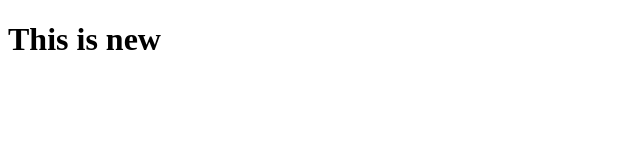
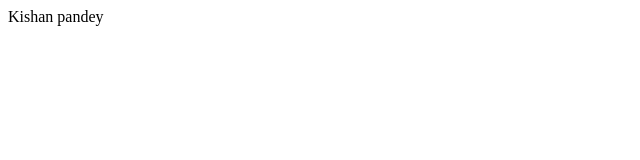
Before and after one commit to Kishan-panday/Learn_javascript, a plain HTML site: page index.html in a window 1280 px wide. Shown: the whole page, without its empty margins (0-640 px from the left). Drawn offline with Linux system fonts and the light colour scheme.

Commit message:
first commit

```diff
--- a/index.html
+++ b/index.html
@@ -6,9 +6,10 @@
     <title>Document</title>
 </head>
 <body>
-    <h1>
-    This is new
-    </h1>
-    <a></a>
+    Kishan pandey
 </body>
+<script>
+    console.log("my name is kishan")
+ </script>
+<script src="learn javascript/hellow.js"></script>
 </html>
```
Also changed, not shown: hellow.js (added), java script/p.js/p.js (added).
